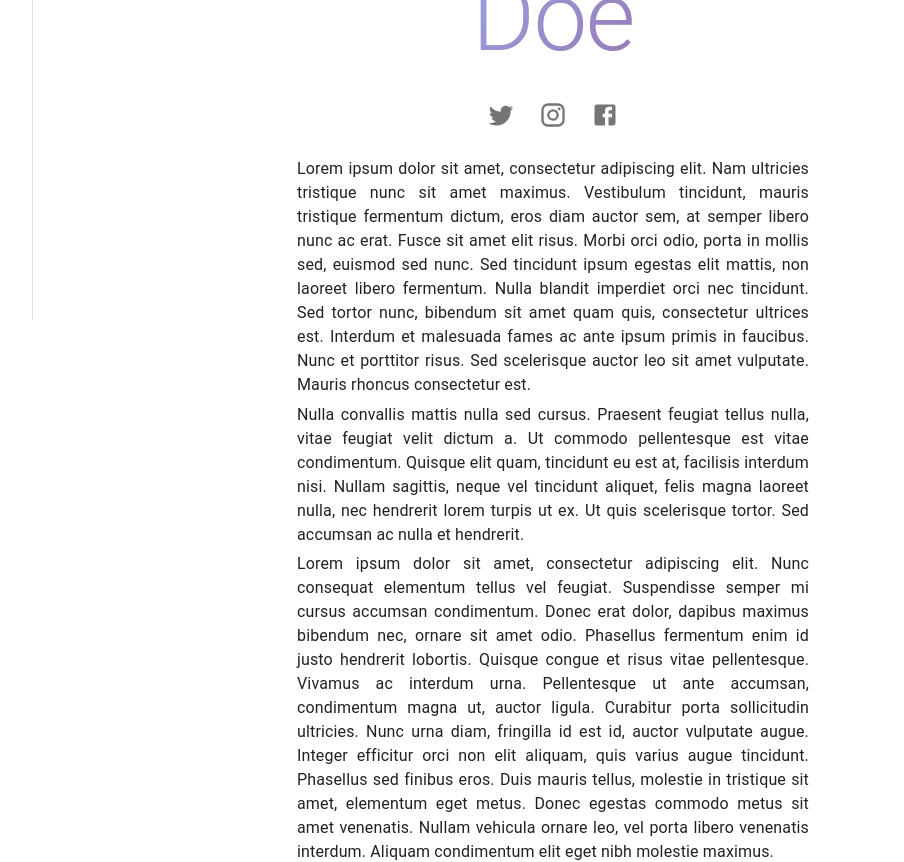
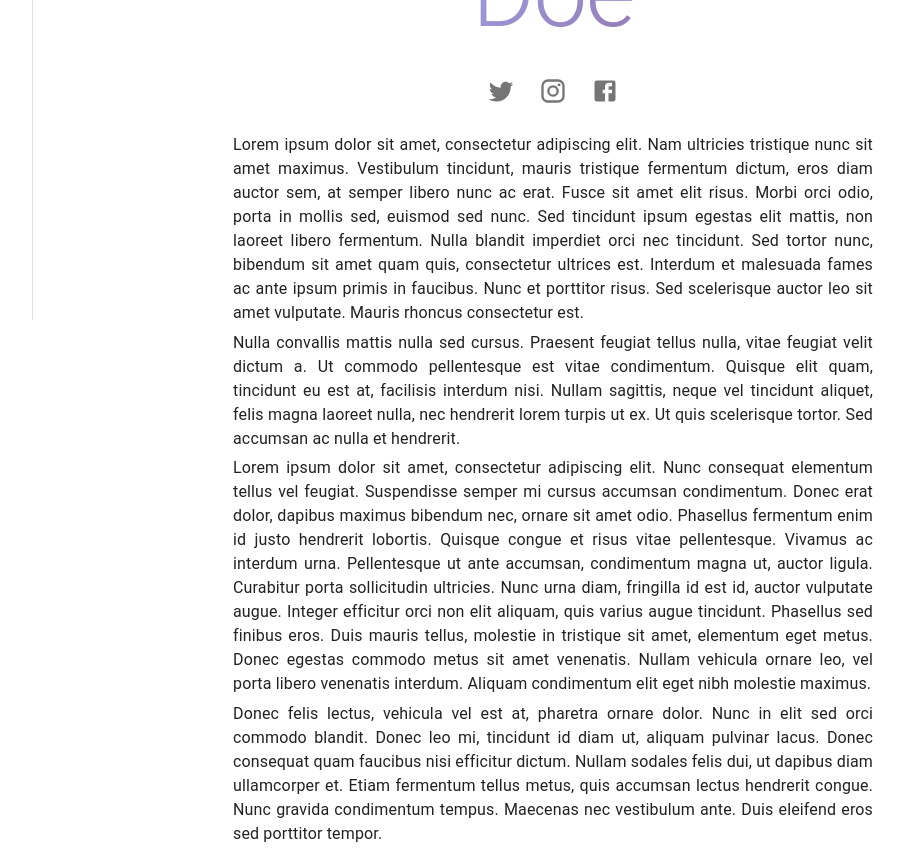
Before and after one commit to glowcloud/photo-portfolio, a React (Vite) app: page /about in a window 1280 px wide. Shown: the part 480-1342 px from the top of the page, without its empty margins (207-1111 px from the left). Built offline with nearby package versions, Linux system fonts and the light colour scheme.

Commit message:
Responsive styling fixes

```diff
--- a/src/components/Layout.jsx
+++ b/src/components/Layout.jsx
@@ -1,5 +1,5 @@
-import { useState } from "react";
-import { useNavigate } from "react-router-dom";
+import { useEffect, useState } from "react";
+import { useNavigate, useLocation } from "react-router-dom";
 import {
   AppBar,
   Toolbar,
@@ -21,6 +21,11 @@ const Layout = ({ children }) => {
   const [listOpen, setListOpen] = useState(false);
   const [drawerMobileOpen, setDrawerMobileOpen] = useState(false);
   const navigate = useNavigate();
+  const { pathname } = useLocation();
+
+  useEffect(() => {
+    setDrawerMobileOpen(false);
+  }, [pathname]);
 
   const handleListClick = () => {
     setListOpen((prevListOpen) => !prevListOpen);
@@ -99,8 +104,8 @@ const Layout = ({ children }) => {
       <AppBar
         position="fixed"
         sx={{
-          backgroundColor: "rgba(100, 100, 100, 1)",
-          display: { xs: "block", sm: "none" },
+          backgroundColor: "#8d5185",
+          display: { xs: "block", md: "none" },
         }}
       >
         <Toolbar>
@@ -116,7 +121,7 @@ const Layout = ({ children }) => {
         variant="permanent"
         anchor="left"
         sx={{
-          display: { xs: "none", sm: "block" },
+          display: { xs: "none", md: "block" },
           width: 240,
           flexShrink: 0,
           "& .MuiDrawer-paper": {
@@ -132,7 +137,7 @@ const Layout = ({ children }) => {
         variant="temporary"
         anchor="left"
         sx={{
-          display: { xs: "block", sm: "none" },
+          display: { xs: "block", md: "none" },
           width: 240,
           flexShrink: 0,
           "& .MuiDrawer-paper": {
@@ -148,7 +153,7 @@ const Layout = ({ children }) => {
       <Box
         component="main"
         flexGrow={1}
-        mt={{ xs: "2rem", sm: 0 }}
+        mt={{ xs: "2rem", md: 0 }}
         pt={3}
         px={{ lg: "5rem", md: "2rem", sm: "1rem", xs: 1 }}
       >
--- a/src/pages/About.jsx
+++ b/src/pages/About.jsx
@@ -22,7 +22,7 @@ const About = () => {
         background="transparent"
         sx={{ width: "300px" }}
       />
-      <Box p={{ xs: 0, sm: 3 }}>
+      <Box>
         <Typography
           variant="h1"
           sx={{
@@ -48,74 +48,53 @@ const About = () => {
             <FacebookIcon fontSize="inherit" />
           </IconButton>
         </Box>
-        <Typography
-          gutterBottom
-          sx={{
-            textAlign: "justify",
-            px: { xs: 5, lg: 10 },
-          }}
-        >
-          Lorem ipsum dolor sit amet, consectetur adipiscing elit. Nam ultricies
-          tristique nunc sit amet maximus. Vestibulum tincidunt, mauris
-          tristique fermentum dictum, eros diam auctor sem, at semper libero
-          nunc ac erat. Fusce sit amet elit risus. Morbi orci odio, porta in
-          mollis sed, euismod sed nunc. Sed tincidunt ipsum egestas elit mattis,
-          non laoreet libero fermentum. Nulla blandit imperdiet orci nec
-          tincidunt. Sed tortor nunc, bibendum sit amet quam quis, consectetur
-          ultrices est. Interdum et malesuada fames ac ante ipsum primis in
-          faucibus. Nunc et porttitor risus. Sed scelerisque auctor leo sit amet
-          vulputate. Mauris rhoncus consectetur est.
+        <Box px={{ xs: 2, md: 0, lg: 5, xl: 15 }}>
+          <Typography gutterBottom textAlign="justify">
+            Lorem ipsum dolor sit amet, consectetur adipiscing elit. Nam
+            ultricies tristique nunc sit amet maximus. Vestibulum tincidunt,
+            mauris tristique fermentum dictum, eros diam auctor sem, at semper
+            libero nunc ac erat. Fusce sit amet elit risus. Morbi orci odio,
+            porta in mollis sed, euismod sed nunc. Sed tincidunt ipsum egestas
+            elit mattis, non laoreet libero fermentum. Nulla blandit imperdiet
+            orci nec tincidunt. Sed tortor nunc, bibendum sit amet quam quis,
+            consectetur ultrices est. Interdum et malesuada fames ac ante ipsum
+            primis in faucibus. Nunc et porttitor risus. Sed scelerisque auctor
+            leo sit amet vulputate. Mauris rhoncus consectetur est.
           </Typography>
-        <Typography
-          gutterBottom
-          sx={{
-            textAlign: "justify",
-            px: { xs: 5, lg: 10 },
-          }}
-        >
+          <Typography gutterBottom textAlign="justify">
             Nulla convallis mattis nulla sed cursus. Praesent feugiat tellus
-          nulla, vitae feugiat velit dictum a. Ut commodo pellentesque est vitae
-          condimentum. Quisque elit quam, tincidunt eu est at, facilisis
+            nulla, vitae feugiat velit dictum a. Ut commodo pellentesque est
+            vitae condimentum. Quisque elit quam, tincidunt eu est at, facilisis
             interdum nisi. Nullam sagittis, neque vel tincidunt aliquet, felis
             magna laoreet nulla, nec hendrerit lorem turpis ut ex. Ut quis
             scelerisque tortor. Sed accumsan ac nulla et hendrerit.
           </Typography>
-        <Typography
-          gutterBottom
-          sx={{
-            textAlign: "justify",
-            px: { xs: 5, lg: 10 },
-          }}
-        >
+          <Typography gutterBottom textAlign="justify">
             Lorem ipsum dolor sit amet, consectetur adipiscing elit. Nunc
             consequat elementum tellus vel feugiat. Suspendisse semper mi cursus
-          accumsan condimentum. Donec erat dolor, dapibus maximus bibendum nec,
-          ornare sit amet odio. Phasellus fermentum enim id justo hendrerit
-          lobortis. Quisque congue et risus vitae pellentesque. Vivamus ac
-          interdum urna. Pellentesque ut ante accumsan, condimentum magna ut,
-          auctor ligula. Curabitur porta sollicitudin ultricies. Nunc urna diam,
-          fringilla id est id, auctor vulputate augue. Integer efficitur orci
-          non elit aliquam, quis varius augue tincidunt. Phasellus sed finibus
-          eros. Duis mauris tellus, molestie in tristique sit amet, elementum
-          eget metus. Donec egestas commodo metus sit amet venenatis. Nullam
-          vehicula ornare leo, vel porta libero venenatis interdum. Aliquam
-          condimentum elit eget nibh molestie maximus.
+            accumsan condimentum. Donec erat dolor, dapibus maximus bibendum
+            nec, ornare sit amet odio. Phasellus fermentum enim id justo
+            hendrerit lobortis. Quisque congue et risus vitae pellentesque.
+            Vivamus ac interdum urna. Pellentesque ut ante accumsan, condimentum
+            magna ut, auctor ligula. Curabitur porta sollicitudin ultricies.
+            Nunc urna diam, fringilla id est id, auctor vulputate augue. Integer
+            efficitur orci non elit aliquam, quis varius augue tincidunt.
+            Phasellus sed finibus eros. Duis mauris tellus, molestie in
+            tristique sit amet, elementum eget metus. Donec egestas commodo
+            metus sit amet venenatis. Nullam vehicula ornare leo, vel porta
+            libero venenatis interdum. Aliquam condimentum elit eget nibh
+            molestie maximus.
           </Typography>
-        <Typography
-          gutterBottom
-          sx={{
-            textAlign: "justify",
-            px: { xs: 5, lg: 10 },
-          }}
-        >
+          <Typography gutterBottom textAlign="justify">
             Donec felis lectus, vehicula vel est at, pharetra ornare dolor. Nunc
-          in elit sed orci commodo blandit. Donec leo mi, tincidunt id diam ut,
-          aliquam pulvinar lacus. Donec consequat quam faucibus nisi efficitur
-          dictum. Nullam sodales felis dui, ut dapibus diam ullamcorper et.
-          Etiam fermentum tellus metus, quis accumsan lectus hendrerit congue.
-          Nunc gravida condimentum tempus. Maecenas nec vestibulum ante. Duis
-          eleifend eros sed porttitor tempor.
+            in elit sed orci commodo blandit. Donec leo mi, tincidunt id diam
+            ut, aliquam pulvinar lacus. Donec consequat quam faucibus nisi
+            efficitur dictum. Nullam sodales felis dui, ut dapibus diam
+            ullamcorper et. Etiam fermentum tellus metus, quis accumsan lectus
+            hendrerit congue. Nunc gravida condimentum tempus. Maecenas nec
+            vestibulum ante. Duis eleifend eros sed porttitor tempor.
           </Typography>
+        </Box>
       </Box>
     </Box>
   );
--- a/src/pages/Contact.jsx
+++ b/src/pages/Contact.jsx
@@ -15,7 +15,6 @@ const Contact = () => {
     message: "",
   });
   const [error, setError] = useState(false);
-  const [resultMsg, setResultMsg] = useState("");
   const [isSnackbar, setIsSnackbar] = useState(false);
 
   const isEmail = (email) => {
@@ -29,7 +28,6 @@ const Contact = () => {
     }
 
     setIsSnackbar(false);
-    setResultMsg("");
   };
 
   const onSubmit = async () => {
@@ -54,7 +52,7 @@ const Contact = () => {
       justifyContent="center"
       alignItems="center"
       height="90vh"
-      mx={{ md: 10, sm: 0 }}
+      mx={{ xs: 1, sm: 5, md: 10 }}
       id="contact"
     >
       <Typography
--- a/src/pages/Pricing.jsx
+++ b/src/pages/Pricing.jsx
@@ -33,7 +33,7 @@ const Pricing = () => {
       flexDirection={{ xs: "column", md: "row" }}
       justifyContent="center"
       px={{ xs: 0, md: 3, lg: 15 }}
-      py={{ xs: 5, md: 25 }}
+      py={{ xs: 5, md: 20 }}
     >
       <Box
         flexGrow={1}
@@ -41,7 +41,7 @@ const Pricing = () => {
         flexDirection="column"
         alignItems="center"
         mx={2}
-        mb={{ xs: 2, md: 0 }}
+        mb={{ xs: 2 , md: 0 }}
       >
         <Typography variant="h5" gutterBottom>
           Per Image
```
Also changed, not shown: src/pages/Gallery.jsx (+15 -11 lines), src/pages/Home.jsx (deleted, +0 -7 lines). Lines whose indentation alone changed are shown as unchanged.
